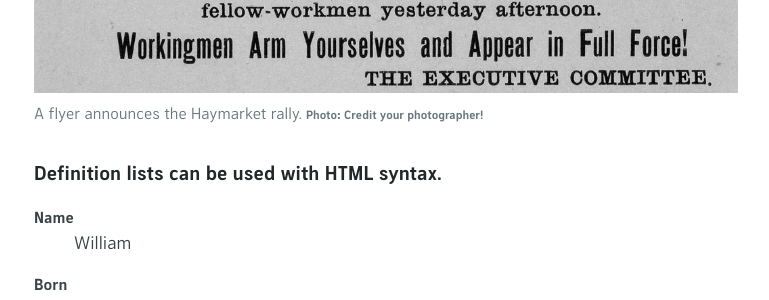
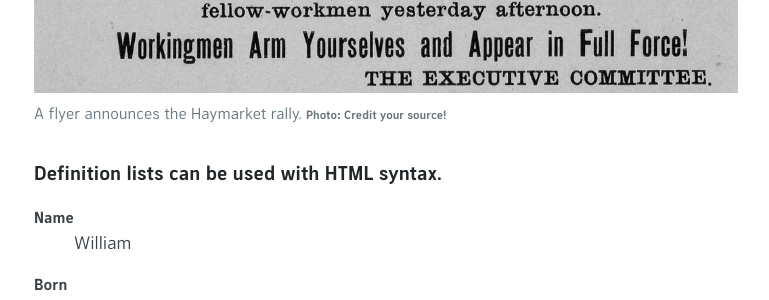
Before and after one commit to ChicagoDSA/haymarket, a Jekyll site: the page built from _homepage/en/index.md, in a window 1280 px wide and 900 px high, scrolled down 3738 px. Shown: the part 153-453 px from the top of the window, without its empty margins (254-1023 px from the left). Built offline with Jekyll 4.4.1, drawn with Linux system fonts in a browser that asks for light colours; nearby versions of some CDN libraries; some web fonts are replaced; our own code applies the rules of GitHub Pages for plain Markdown files; library files that are not in the unit come from our copies; the repository's description, which GitHub fills in, is left out.

Commit message:
changed photographer to source

```diff
--- a/_homepage/en/index.md
+++ b/_homepage/en/index.md
@@ -89,7 +89,7 @@
 
 ### Large image with a caption
 
-{% include comp-full-width-image.html image="assets/images/theme-Haymarket-flyer.png" description="A flyer announces the Haymarket rally." credit="Credit your photographer!" %}
+{% include comp-full-width-image.html image="assets/images/theme-Haymarket-flyer.png" description="A flyer announces the Haymarket rally." credit="Credit your source!" %}
 
 ### Definition lists can be used with HTML syntax.
 
```
Also changed, not shown: _homepage/es/index.md (+1 -1 lines).
